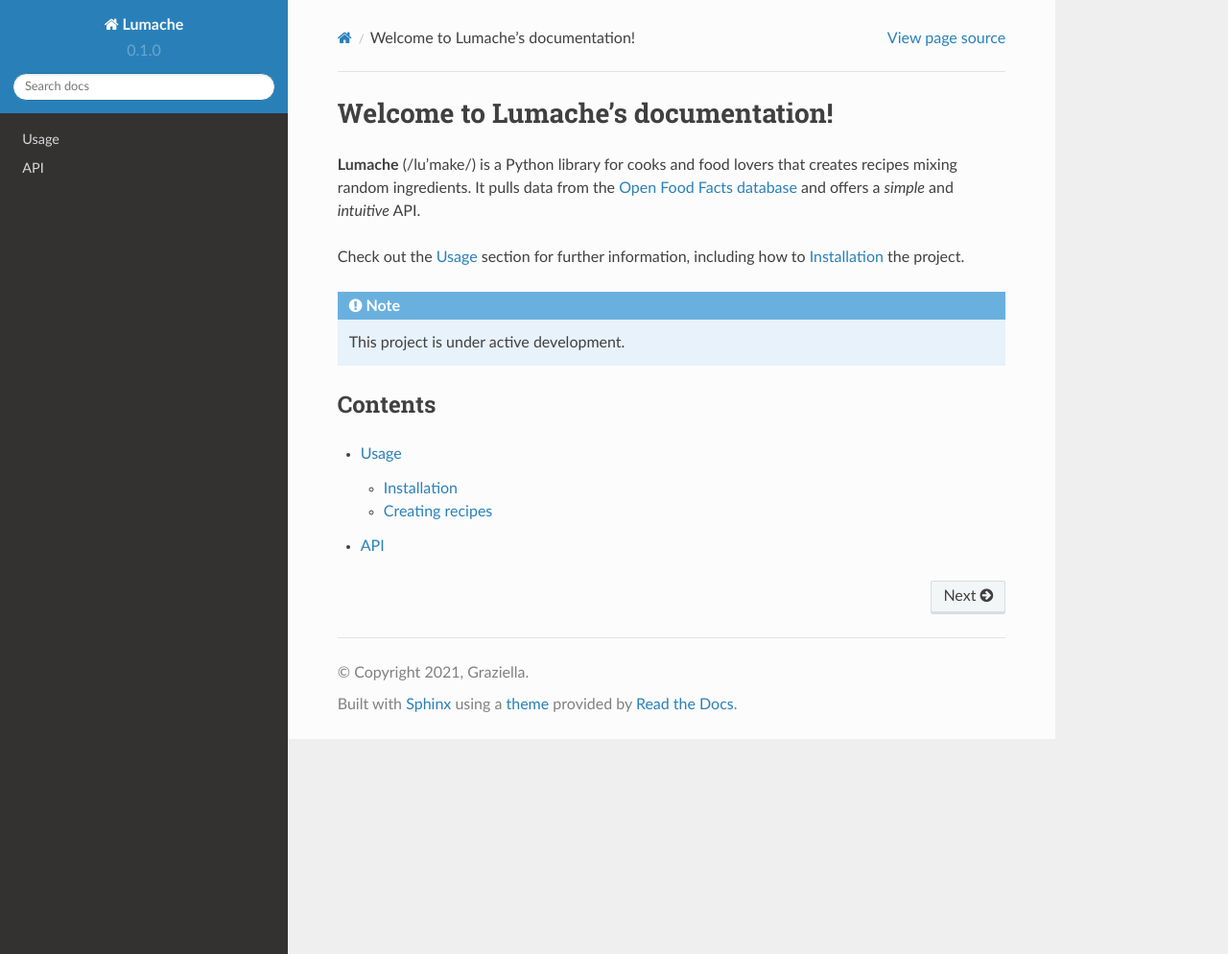
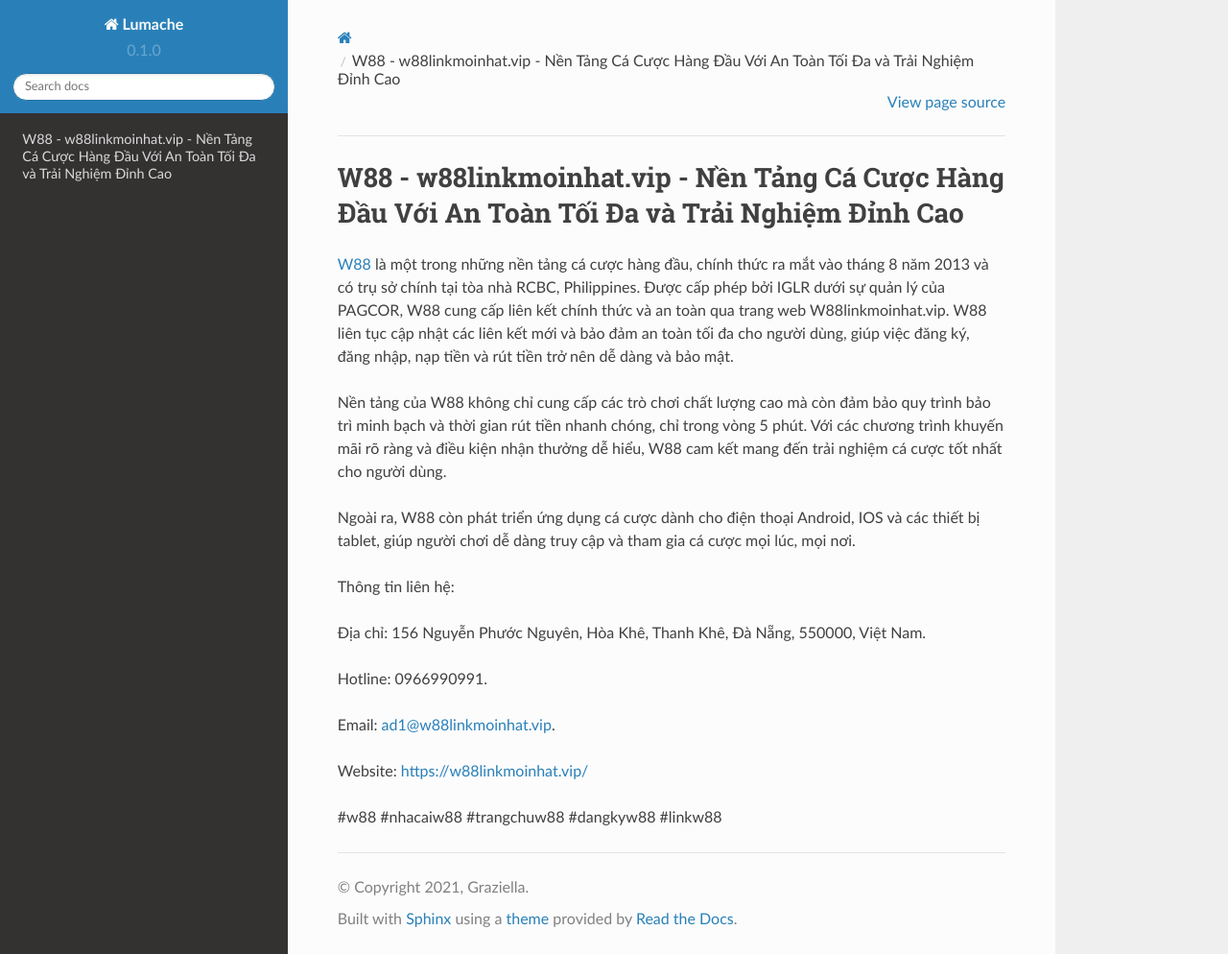
Before and after one commit to morriscraig2868/w88linkmoinhatvip, a Sphinx documentation site: the page built from docs/source/index.rst, in a window 1280 px wide and 994 px high. Shown: the whole window at 96% size. Built offline with Sphinx 7.4.7 and the Read the Docs theme 2.0.0, drawn with Linux system fonts in a browser that asks for light colours.

Commit message:
Update index.rst

```diff
--- a/docs/source/index.rst
+++ b/docs/source/index.rst
@@ -1,22 +1,20 @@
-Welcome to Lumache's documentation!
+W88 - w88linkmoinhat.vip - Nền Tảng Cá Cược Hàng Đầu Với An Toàn Tối Đa và Trải Nghiệm Đỉnh Cao
 ===================================
 
-**Lumache** (/lu'make/) is a Python library for cooks and food lovers
-that creates recipes mixing random ingredients.
-It pulls data from the `Open Food Facts database <https://world.openfoodfacts.org/>`_
-and offers a *simple* and *intuitive* API.
+`W88 <https://w88linkmoinhat.vip/>`_ là một trong những nền tảng cá cược hàng đầu, chính thức ra mắt vào tháng 8 năm 2013 và có trụ sở chính tại tòa nhà RCBC, Philippines. Được cấp phép bởi IGLR dưới sự quản lý của PAGCOR, W88 cung cấp liên kết chính thức và an toàn qua trang web W88linkmoinhat.vip. W88 liên tục cập nhật các liên kết mới và bảo đảm an toàn tối đa cho người dùng, giúp việc đăng ký, đăng nhập, nạp tiền và rút tiền trở nên dễ dàng và bảo mật.
 
-Check out the :doc:`usage` section for further information, including
-how to :ref:`installation` the project.
+Nền tảng của W88 không chỉ cung cấp các trò chơi chất lượng cao mà còn đảm bảo quy trình bảo trì minh bạch và thời gian rút tiền nhanh chóng, chỉ trong vòng 5 phút. Với các chương trình khuyến mãi rõ ràng và điều kiện nhận thưởng dễ hiểu, W88 cam kết mang đến trải nghiệm cá cược tốt nhất cho người dùng.
 
-.. note::
+Ngoài ra, W88 còn phát triển ứng dụng cá cược dành cho điện thoại Android, IOS và các thiết bị tablet, giúp người chơi dễ dàng truy cập và tham gia cá cược mọi lúc, mọi nơi.
 
-   This project is under active development.
+Thông tin liên hệ:
 
-Contents
---------
+Địa chỉ: 156 Nguyễn Phước Nguyên, Hòa Khê, Thanh Khê, Đà Nẵng, 550000, Việt Nam.
 
-.. toctree::
+Hotline: 0966990991.
 
-   usage
-   api
+Email: ad1@w88linkmoinhat.vip.
+
+Website: https://w88linkmoinhat.vip/
+
+#w88 #nhacaiw88 #trangchuw88 #dangkyw88 #linkw88
```
